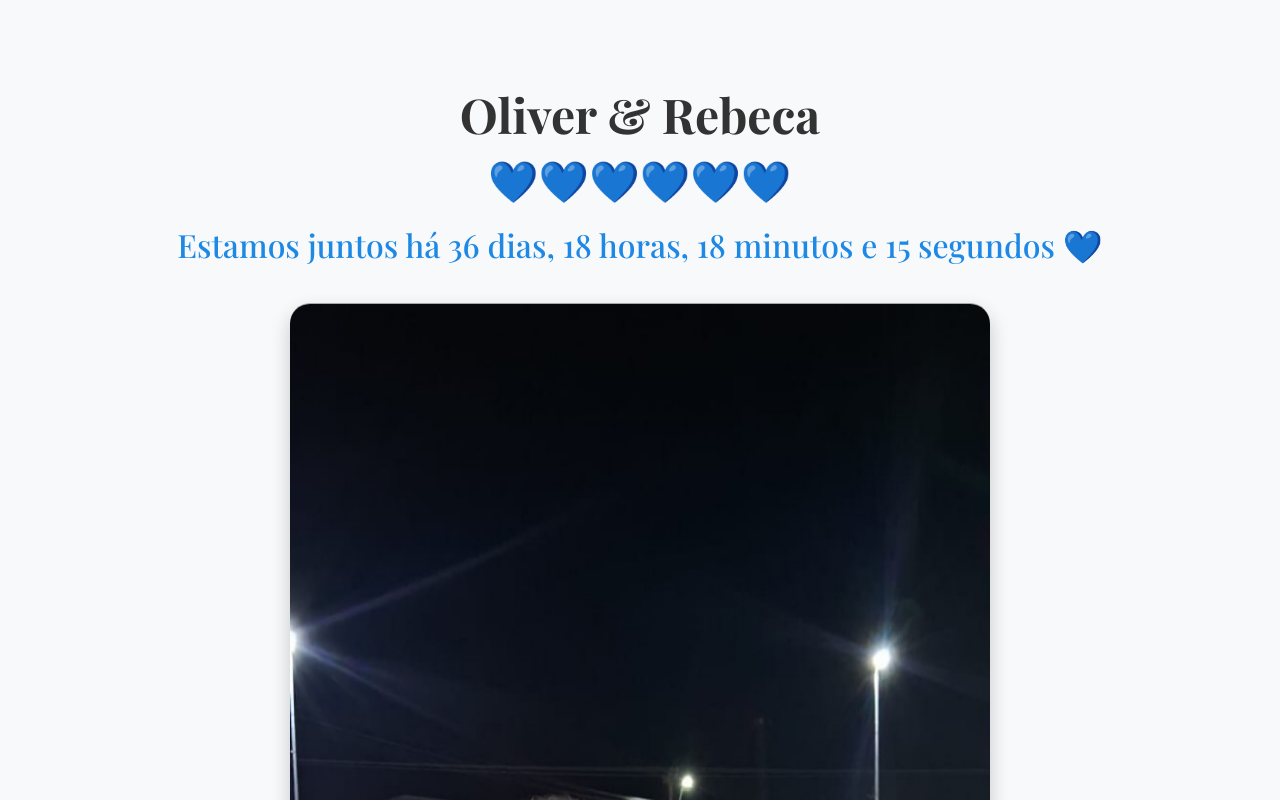
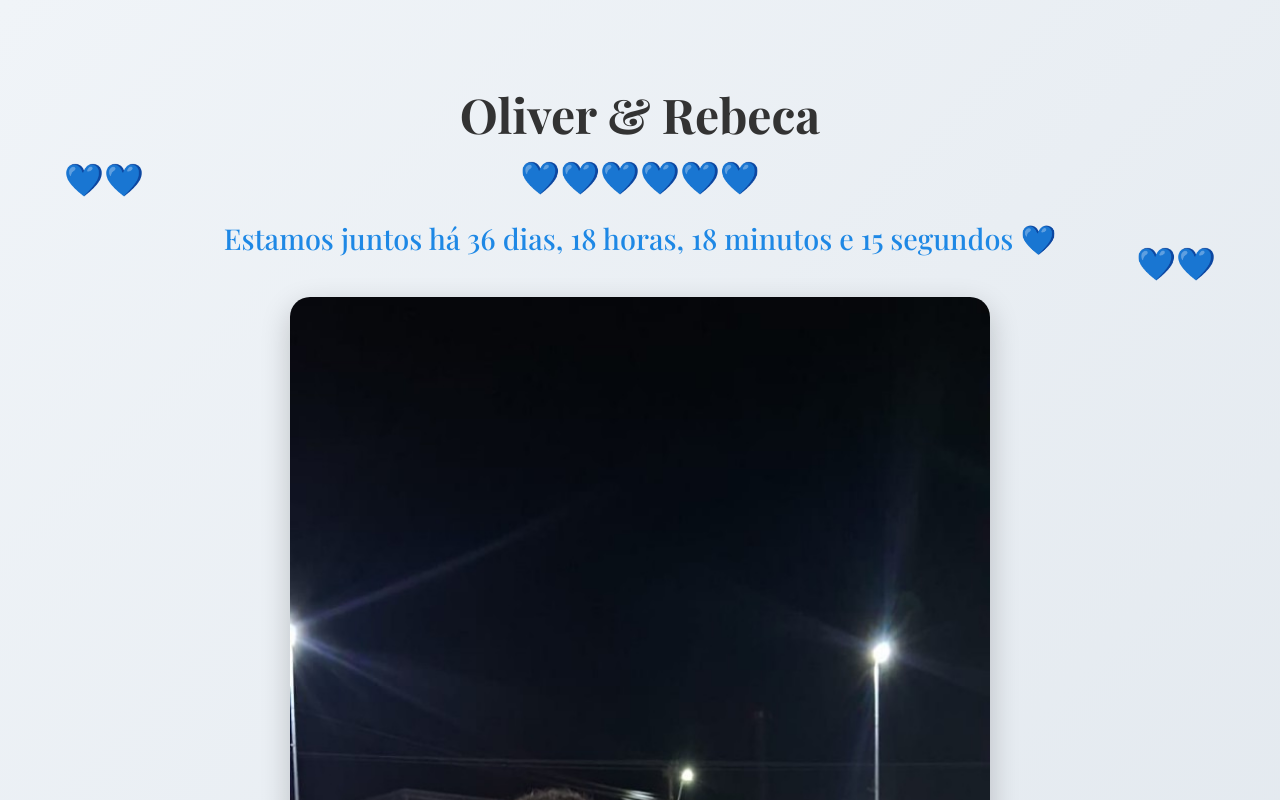
Before and after one commit to emanuel2009/emanuel, a plain HTML site: page index.html in a window 1280 px wide. Shown: the top 800 px of the page. Drawn offline with nearby package versions, Linux system fonts and the light colour scheme.

Commit message:
Add files via upload

```diff
--- a/index.html
+++ b/index.html
@@ -9,12 +9,11 @@
         body {
             margin: 0;
             font-family: 'Playfair Display', serif;
-            background: #f8f9fa;
+            background: linear-gradient(135deg, #f0f4f8, #dce3ea);
             color: #333;
             display: flex;
             flex-direction: column;
             align-items: center;
-            overflow-x: hidden;
         }
         .container {
             text-align: center;
@@ -25,19 +24,19 @@
             margin-bottom: 10px;
         }
         .counter {
-            font-size: 2em;
+            font-size: 1.8em;
             margin: 20px 0;
             color: #1e88e5;
             animation: fadeIn 2s ease-in-out;
         }
         .hearts {
-            font-size: 2.2em;
+            font-size: 2em;
             color: #1e88e5;
-            animation: pulse 2s infinite;
+            animation: floatHearts 4s ease-in-out infinite;
         }
-        @keyframes pulse {
-            0%, 100% { transform: scale(1); }
-            50% { transform: scale(1.15); }
+        @keyframes floatHearts {
+            0%, 100% { transform: translateY(0); }
+            50% { transform: translateY(-5px); }
         }
         @keyframes fadeIn {
             from { opacity: 0; transform: translateY(-10px); }
@@ -52,13 +51,21 @@
             width: 80vw;
             max-width: 700px;
             border-radius: 20px;
-            box-shadow: 0 8px 20px rgba(0,0,0,0.2);
-            animation: float 6s ease-in-out infinite;
+            box-shadow: 0 10px 30px rgba(0,0,0,0.2);
         }
-        @keyframes float {
-            0% { transform: translateY(0px); }
-            50% { transform: translateY(-10px); }
-            100% { transform: translateY(0px); }
+        .decor {
+            position: absolute;
+            top: 20%;
+            left: 5%;
+            font-size: 2em;
+            animation: floatHearts 3s infinite ease-in-out;
+        }
+        .decor2 {
+            position: absolute;
+            top: 30%;
+            right: 5%;
+            font-size: 2em;
+            animation: floatHearts 5s infinite ease-in-out;
         }
         .message {
             max-width: 800px;
@@ -79,6 +86,9 @@
     </style>
 </head>
 <body>
+    <div class="decor">💙💙</div>
+    <div class="decor2">💙💙</div>
+
     <div class="container">
         <h1>Oliver & Rebeca</h1>
         <div class="hearts">💙💙💙💙💙💙</div>
```
